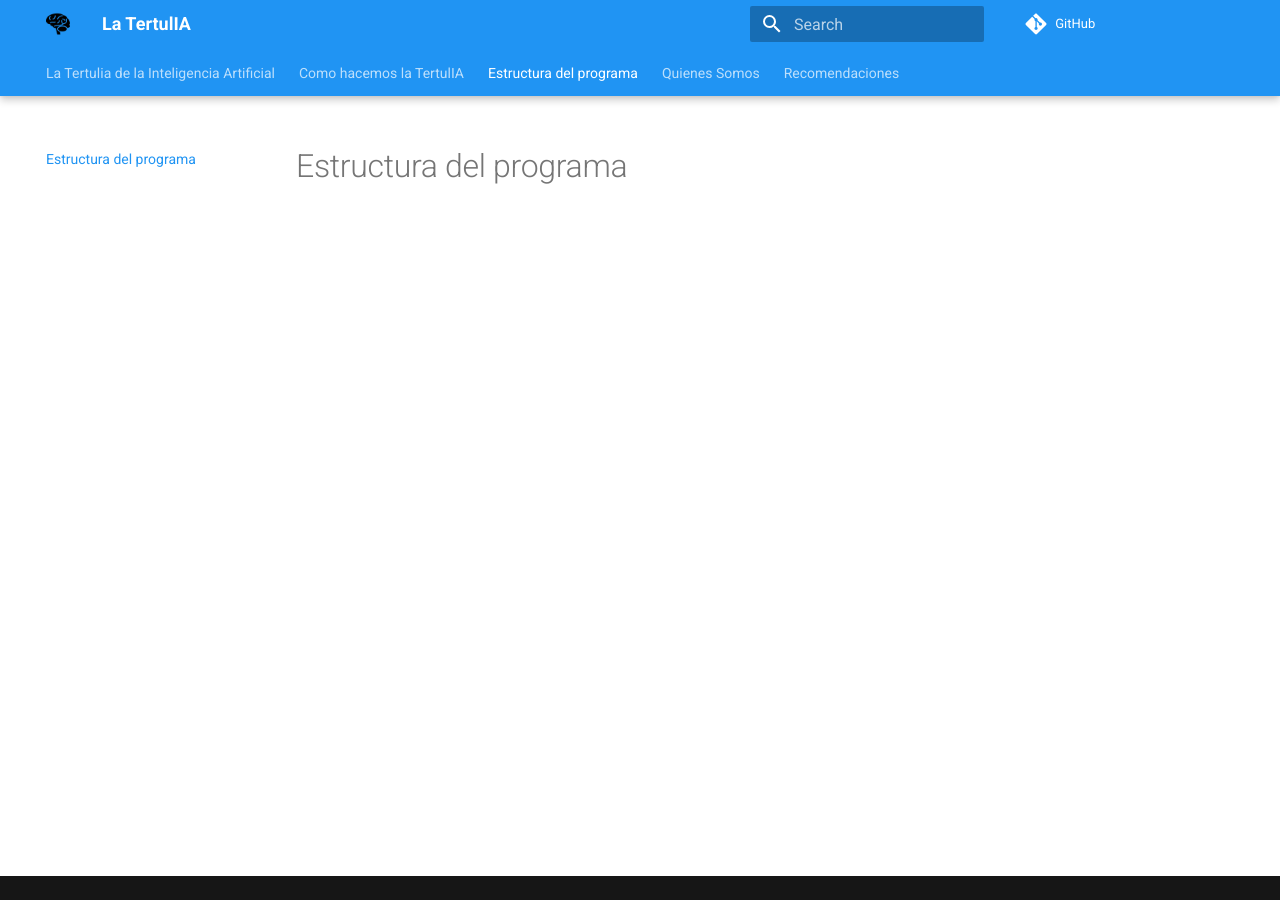
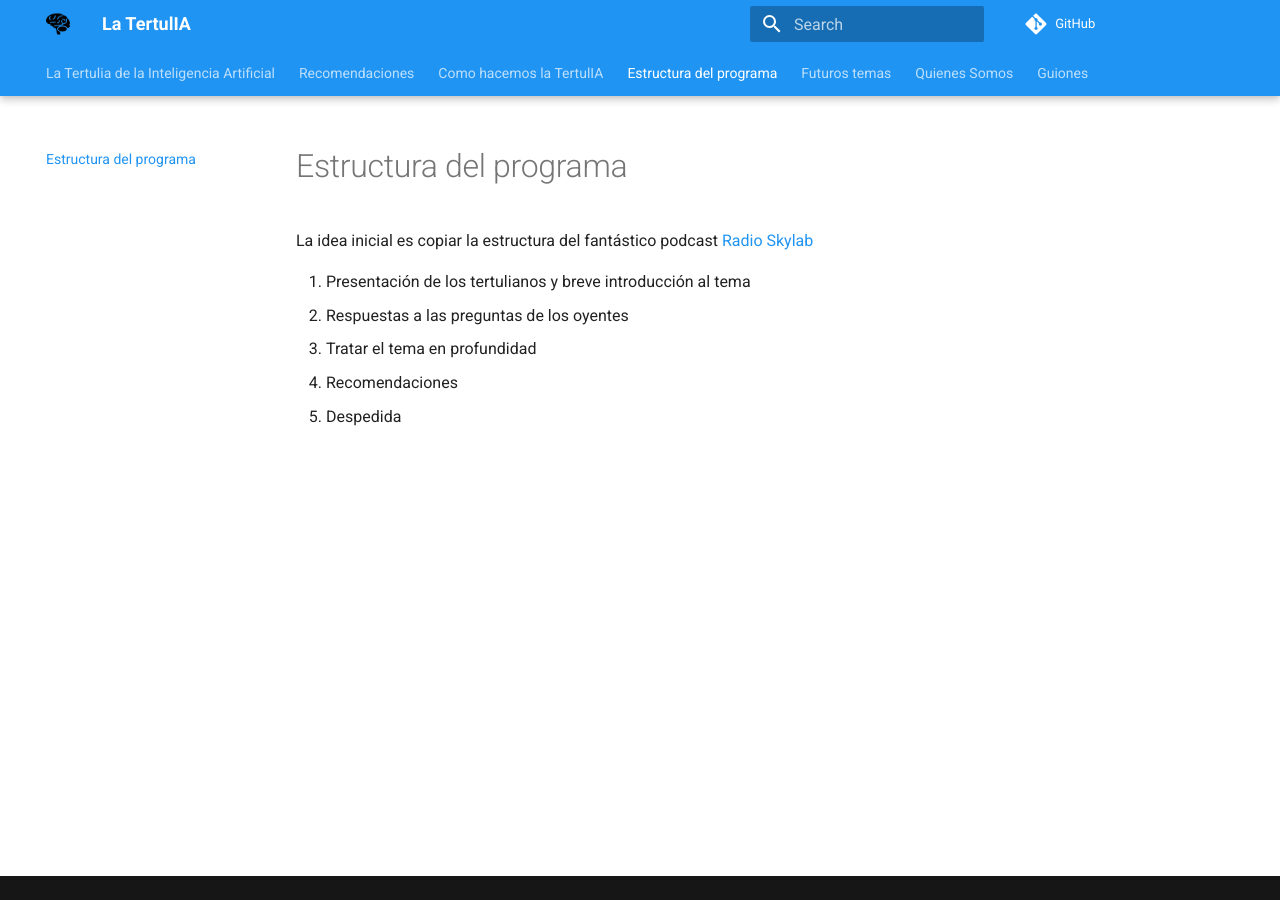
Before and after one commit to ironbar/tertulia_inteligencia_artificial, an MkDocs documentation site: the page built from docs/estructura-del-programa.md, in a window 1280 px wide. Built offline with MkDocs 1.6.1 and Material for MkDocs 9.7.7, drawn with Linux system fonts in a browser that asks for light colours; comment, search, counter and statistics services are not loaded.

Commit message:
rellenando el contenido

```diff
--- a/docs/estructura-del-programa.md
+++ b/docs/estructura-del-programa.md
@@ -1 +1,9 @@
 # Estructura del programa
+
+La idea inicial es copiar la estructura del fantástico podcast [Radio Skylab](http://radioskylab.es/)
+
+1. Presentación de los tertulianos y breve introducción al tema
+2. Respuestas a las preguntas de los oyentes
+3. Tratar el tema en profundidad
+4. Recomendaciones
+5. Despedida
```
Also changed, not shown: docs/01-recomendaciones.md (added, +3 -0 lines), docs/futuros-temas.md (added, +5 -0 lines), docs/guiones/01-copilot-fin-programacion.md (added, +7 -0 lines), docs/quienes-somos.md (+2 -1 lines), docs/recomendaciones.md (deleted, +0 -1 lines).
